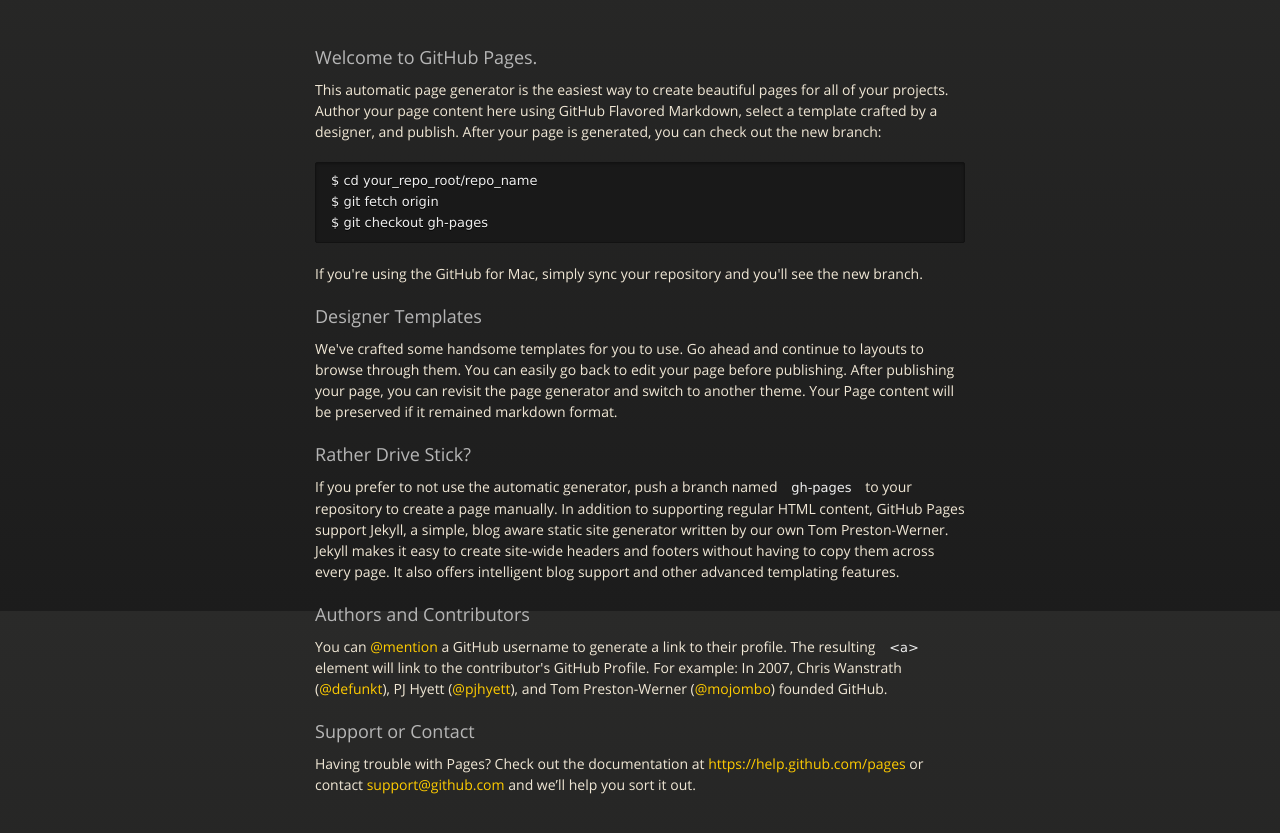
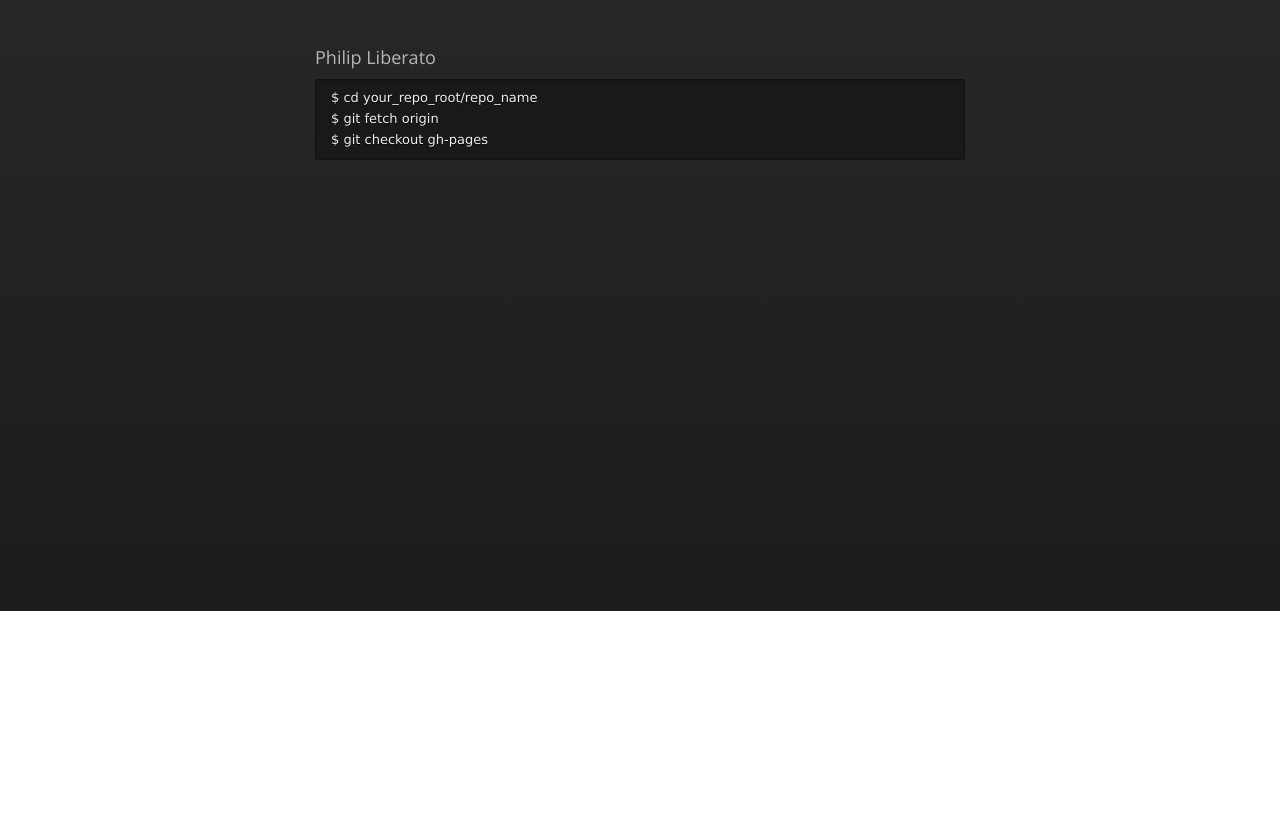
Before and after one commit to pnl8zp/pnl8zp.github.io, a plain HTML site: page index.html in a window 1280 px wide. Shown: the part 189-1022 px from the top of the page. After the commit the page ends 800 px from the top, so only its background shows below. Drawn offline with nearby package versions, Linux system fonts and the light colour scheme.

Commit message:
Replace master branch with page content via GitHub

```diff
--- a/index.html
+++ b/index.html
@@ -36,36 +36,12 @@
         </div>
 
         <h3>
-<a id="welcome-to-github-pages" class="anchor" href="#welcome-to-github-pages" aria-hidden="true"><span class="octicon octicon-link"></span></a>Welcome to GitHub Pages.</h3>
-
-<p>This automatic page generator is the easiest way to create beautiful pages for all of your projects. Author your page content here using GitHub Flavored Markdown, select a template crafted by a designer, and publish. After your page is generated, you can check out the new branch:</p>
+<a id="philip-liberato" class="anchor" href="#philip-liberato" aria-hidden="true"><span class="octicon octicon-link"></span></a>Philip Liberato</h3>
 
 <pre><code>$ cd your_repo_root/repo_name
 $ git fetch origin
 $ git checkout gh-pages
 </code></pre>
-
-<p>If you're using the GitHub for Mac, simply sync your repository and you'll see the new branch.</p>
-
-<h3>
-<a id="designer-templates" class="anchor" href="#designer-templates" aria-hidden="true"><span class="octicon octicon-link"></span></a>Designer Templates</h3>
-
-<p>We've crafted some handsome templates for you to use. Go ahead and continue to layouts to browse through them. You can easily go back to edit your page before publishing. After publishing your page, you can revisit the page generator and switch to another theme. Your Page content will be preserved if it remained markdown format.</p>
-
-<h3>
-<a id="rather-drive-stick" class="anchor" href="#rather-drive-stick" aria-hidden="true"><span class="octicon octicon-link"></span></a>Rather Drive Stick?</h3>
-
-<p>If you prefer to not use the automatic generator, push a branch named <code>gh-pages</code> to your repository to create a page manually. In addition to supporting regular HTML content, GitHub Pages support Jekyll, a simple, blog aware static site generator written by our own Tom Preston-Werner. Jekyll makes it easy to create site-wide headers and footers without having to copy them across every page. It also offers intelligent blog support and other advanced templating features.</p>
-
-<h3>
-<a id="authors-and-contributors" class="anchor" href="#authors-and-contributors" aria-hidden="true"><span class="octicon octicon-link"></span></a>Authors and Contributors</h3>
-
-<p>You can <a href="https://github.com/blog/821" class="user-mention">@mention</a> a GitHub username to generate a link to their profile. The resulting <code>&lt;a&gt;</code> element will link to the contributor's GitHub Profile. For example: In 2007, Chris Wanstrath (<a href="https://github.com/defunkt" class="user-mention">@defunkt</a>), PJ Hyett (<a href="https://github.com/pjhyett" class="user-mention">@pjhyett</a>), and Tom Preston-Werner (<a href="https://github.com/mojombo" class="user-mention">@mojombo</a>) founded GitHub.</p>
-
-<h3>
-<a id="support-or-contact" class="anchor" href="#support-or-contact" aria-hidden="true"><span class="octicon octicon-link"></span></a>Support or Contact</h3>
-
-<p>Having trouble with Pages? Check out the documentation at <a href="https://help.github.com/pages">https://help.github.com/pages</a> or contact <a href="mailto:support@github.com">support@github.com</a> and we’ll help you sort it out.</p>
       </section>
 
     </div>
```
Also changed, not shown: params.json (+1 -1 lines).
